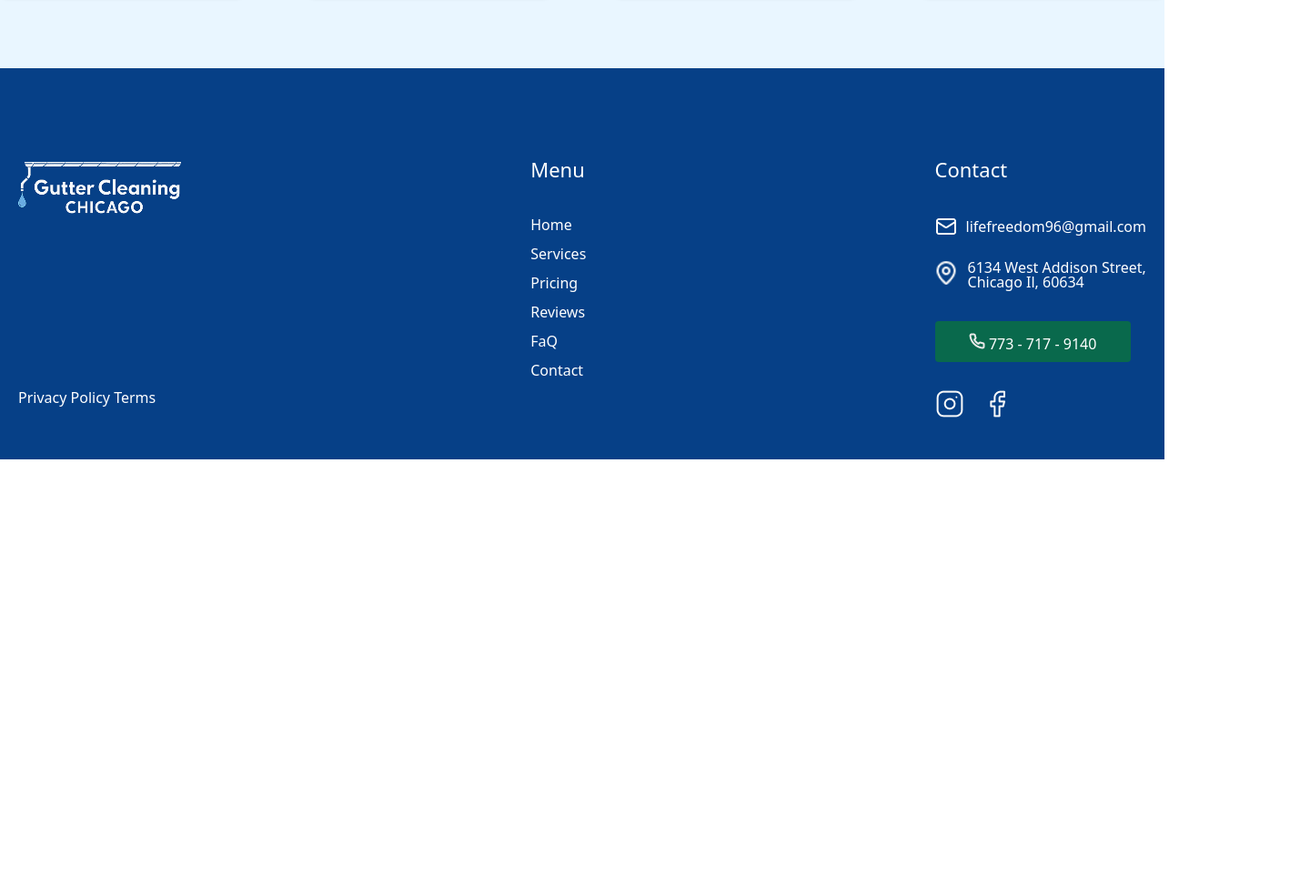
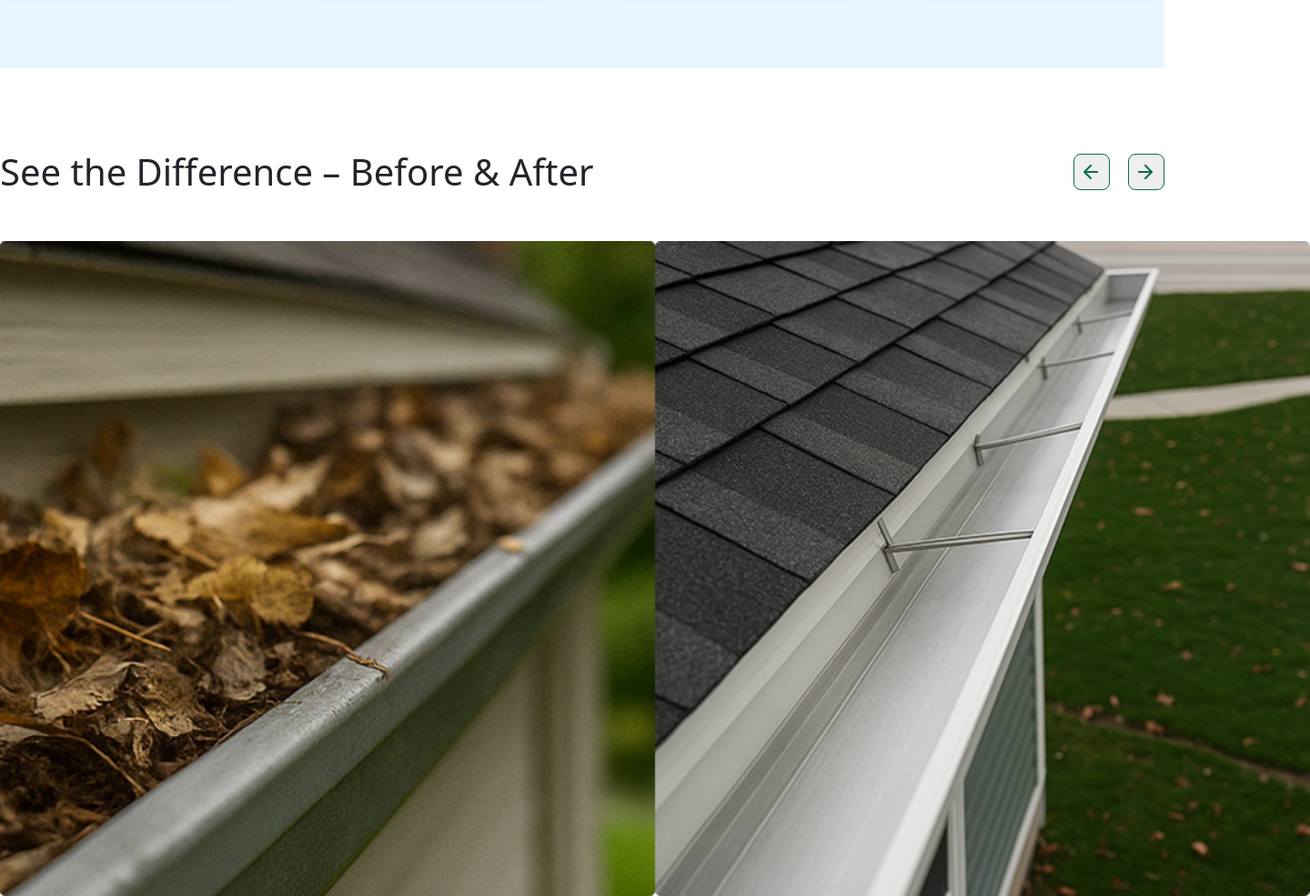
Before and after one commit to Th1STSay/cleaning, a website: page src/index.html in a window 1280 px wide. Shown: the part 2375-3360 px from the top of the page at 91% size, 1440 px wide, since content can reach past the window. Before the commit the page ends 2880 px from the top, so only its background shows below. Drawn offline with nearby package versions, Linux system fonts and the light colour scheme; files that its build step writes are made by us from their sources.

Commit message:
add before&after-section

```diff
--- /dev/null
+++ b/src/components/_before&after-section.html
@@ -0,0 +1,27 @@
+<section class="before-and-after">
+
+    <div class="before-and-after__content width-container">
+
+        <div class="before-and-after__content-head">
+            <div class="before-and-after__content-head-text">
+                <h2>
+                    See the Difference – Before & After
+                </h2>
+            </div>
+            <div class="before-and-after__content-head-btns">
+                <button class="left">
+                    <img src="../img/arrow-left.png" alt="arrow-left">
+                </button>
+                <button class="right">
+                    <img src="../img/arrow-right.png" alt="arrow-right">
+                </button>
+            </div>
+        </div>
+
+        <div class="before-and-after__content-img">
+            <img src="../img/Frame 38489.png" alt="before-and-after" width="1440" height="720">
+        </div>
+
+    </div>
+
+</section>
--- a/src/index.html
+++ b/src/index.html
@@ -22,6 +22,7 @@
     @@include("components/_form-block.html")
     @@include("components/_services.html")
     @@include("components/_why-section.html")
+    @@include("components/_before&after-section.html")
 
 
     </main>
--- /dev/null
+++ b/src/sass/components/_before&after-section.scss
@@ -0,0 +1,41 @@
+.before-and-after{
+    display: flex;
+    justify-content: center;
+
+    &__content{
+        padding-top: 90px;
+        padding-bottom: 80px;
+
+        &-head{
+            display: flex;
+            flex-direction: row;
+            justify-content: space-between;
+            align-items: center;
+            font-size: 40px;
+            font-weight: 700;
+            padding-bottom: 52px;
+
+            &-btns{
+                display: flex;
+                gap: 20px;
+
+                .left{
+                    display: flex;
+                    align-items: center;
+                    width: 40px;
+                    height: 40px;
+                    border: rgba(10, 109, 79, 1), 1px solid;
+                    border-radius: 8px;
+                }
+                .right{
+                    display: flex;
+                    align-items: center;
+                    width: 40px;
+                    height: 40px;
+                    border: rgba(10, 109, 79, 1), 1px solid;
+                    border-radius: 8px;
+                }
+            }
+        }
+    }
+}
--- a/src/sass/style.scss
+++ b/src/sass/style.scss
@@ -20,3 +20,4 @@
 @import "components/form-block";
 @import "components/services";
 @import "components/why-section";
+@import "components/before&after-section";
```
Also changed, not shown: src/img/Frame 119.png (added), src/img/Frame 38489.png (added), src/img/arrow-left.png (added), src/img/arrow-right.png (added).
